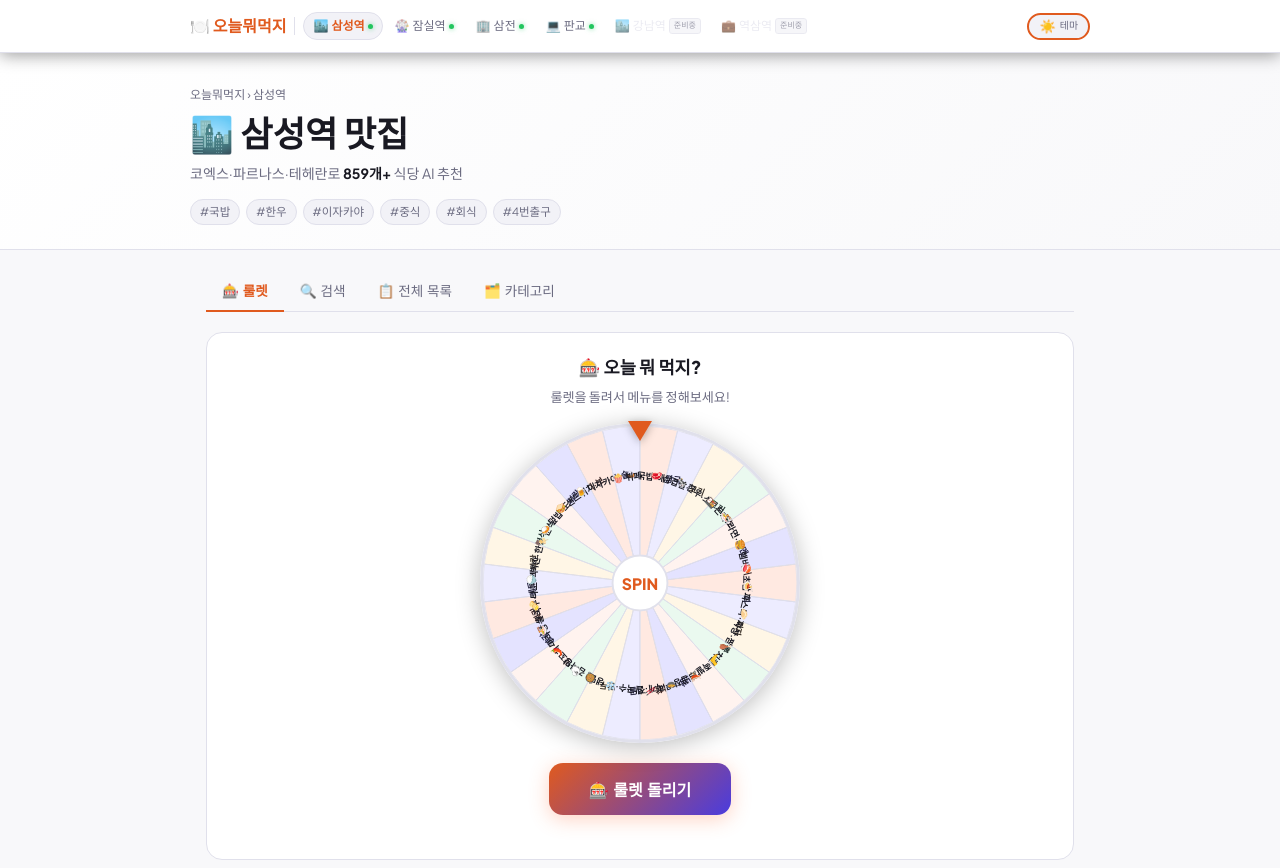
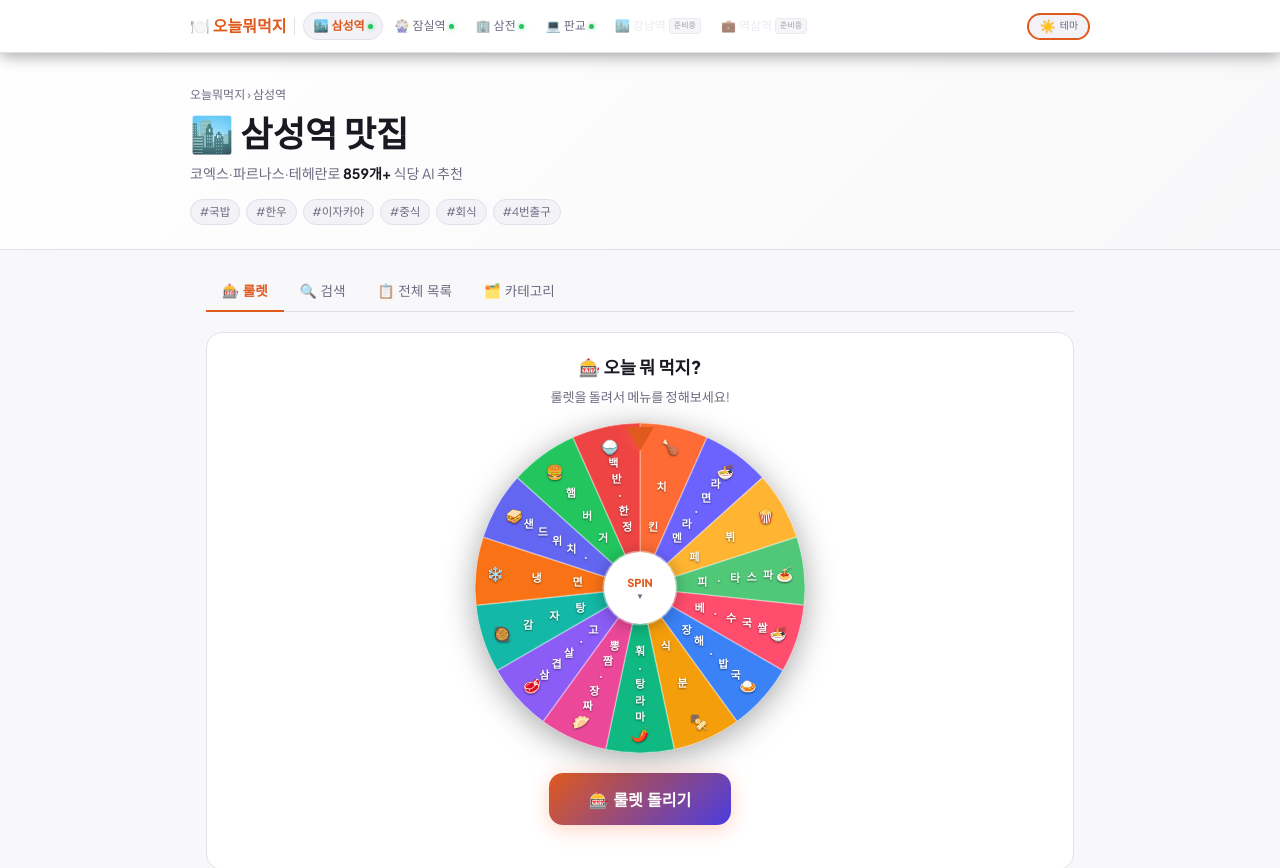
Before and after one commit to AILeeSeungHwan/dinnerRecommend, a Next.js app: page /dinner/samseong in a window 1280 px wide. Shown: the top 868 px of the page. Built offline with nearby package versions, Linux system fonts and the light colour scheme.

Commit message:
auto: claude 작업 완료 2026-03-23 19:50

```diff
--- a/pages/dinner/samseong/index.js
+++ b/pages/dinner/samseong/index.js
@@ -75,107 +75,134 @@ const ROULETTE_MENUS = [
   { emoji:'🍿', label:'뷔페',          pattern:/뷔페/ },
 ]
 
-// ── 메뉴 룰렛 탭 컴포넌트 (원형 휠) ─────────────────────────
+// ── 메뉴 룰렛 탭 컴포넌트 (원형 휠 — 15개 랜덤) ─────────────
+const WHEEL_COLORS = [
+  '#FF6B35','#6C63FF','#FFB432','#50C878','#FF4D6D','#3B82F6',
+  '#F59E0B','#10B981','#EC4899','#8B5CF6','#14B8A6','#F97316',
+  '#6366F1','#22C55E','#EF4444',
+]
+
 function MenuRouletteTab() {
   const [spinning, setSpinning] = useState(false)
   const [result, setResult] = useState(null)
   const [matchedRestaurants, setMatchedRestaurants] = useState([])
-  const [rotation, setRotation] = useState(0)
+  const [angleState, setAngleState] = useState(0)
+  const [activeMenus, setActiveMenus] = useState(() =>
+    [...ROULETTE_MENUS].sort(() => Math.random() - 0.5).slice(0, 15)
+  )
   const wheelRef = useRef(null)
-  const rafRef = useRef(null)
+  const timerRef = useRef(null)
 
   function getMatching(menu) {
     return restaurants.filter(r => menu.pattern.test(r.type))
   }
 
   function spin() {
+    // 매번 랜덤 15개 재선택
+    const shuffledMenus = [...ROULETTE_MENUS].sort(() => Math.random() - 0.5).slice(0, 15)
+    setActiveMenus(shuffledMenus)
     setResult(null)
     setMatchedRestaurants([])
     setSpinning(true)
 
-    const count = ROULETTE_MENUS.length
-    const picked = Math.floor(Math.random() * count)
-    // 각 슬라이스 각도
-    const sliceAngle = 360 / count
-    // 당첨 슬라이스 중앙 (12시 방향 = 0도 기준, 시계방향 회전)
-    const targetAngle = 360 - (picked * sliceAngle + sliceAngle / 2)
-    // 5~6바퀴 + 정확한 착지
-    const fullSpins = (5 + Math.random()) * 360
-    const finalRotation = rotation + fullSpins + targetAngle - (rotation % 360)
-
-    // CSS transition으로 8초 내 완료 (ease-out)
-    if (wheelRef.current) {
-      wheelRef.current.style.transition = 'transform 5s cubic-bezier(0.17, 0.67, 0.12, 0.99)'
-      wheelRef.current.style.transform = `rotate(${finalRotation}deg)`
-    }
-    setRotation(finalRotation)
-
-    // 5초 후 결과 표시 (transition과 동기화)
-    setTimeout(() => {
+    const N = 15
+    const picked = Math.floor(Math.random() * N)
+    const sliceAngle = 360 / N
+    // 당첨 슬라이스 중앙이 12시(상단) 화살표에 오도록
+    const targetStop = 360 - (picked * sliceAngle + sliceAngle / 2)
+    // 4~5바퀴 + 착지
+    const fullSpins = (4 + Math.random()) * 360
+    const prev = angleState % 360
+    const finalAngle = angleState + fullSpins + ((targetStop - prev + 360) % 360)
+
+    // transition 제거 → 즉시 적용 → transition 부여
+    requestAnimationFrame(() => {
+      if (!wheelRef.current) return
+      wheelRef.current.style.transition = 'none'
+      wheelRef.current.style.transform = `rotate(${angleState}deg)`
+      // force reflow
+      void wheelRef.current.offsetHeight
+      wheelRef.current.style.transition = 'transform 5s cubic-bezier(0.15, 0.60, 0.10, 1.00)'
+      wheelRef.current.style.transform = `rotate(${finalAngle}deg)`
+    })
+    setAngleState(finalAngle)
+
+    if (timerRef.current) clearTimeout(timerRef.current)
+    timerRef.current = setTimeout(() => {
       setSpinning(false)
-      const menu = ROULETTE_MENUS[picked]
+      const menu = shuffledMenus[picked]
       setResult(menu)
       const pool = getMatching(menu)
-      const shuffled = [...pool].sort(() => Math.random() - 0.5)
-      setMatchedRestaurants(shuffled.slice(0, Math.min(4, shuffled.length)))
-    }, 5200)
+      const s = [...pool].sort(() => Math.random() - 0.5)
+      setMatchedRestaurants(s.slice(0, Math.min(6, s.length)))
+    }, 5300)
   }
 
   function reshuffleRestaurants() {
     if (!result) return
     const pool = getMatching(result)
-    const shuffled = [...pool].sort(() => Math.random() - 0.5)
-    setMatchedRestaurants(shuffled.slice(0, Math.min(4, shuffled.length)))
+    const s = [...pool].sort(() => Math.random() - 0.5)
+    setMatchedRestaurants(s.slice(0, Math.min(6, s.length)))
   }
 
-  useEffect(() => { return () => { if (rafRef.current) cancelAnimationFrame(rafRef.current) } }, [])
-
-  const count = ROULETTE_MENUS.length
-  const sliceAngle = 360 / count
-  const WHEEL_SIZE = 320
-  const R = WHEEL_SIZE / 2
-
-  // SVG 원형 룰렛 생성
-  function renderWheel() {
-    const slices = ROULETTE_MENUS.map((menu, i) => {
-      const startAngle = i * sliceAngle - 90  // 12시 방향부터 시작
-      const endAngle = startAngle + sliceAngle
-      const startRad = (startAngle * Math.PI) / 180
-      const endRad = (endAngle * Math.PI) / 180
-      const x1 = R + R * Math.cos(startRad)
-      const y1 = R + R * Math.sin(startRad)
-      const x2 = R + R * Math.cos(endRad)
-      const y2 = R + R * Math.sin(endRad)
-      const largeArc = sliceAngle > 180 ? 1 : 0
-      const path = `M${R},${R} L${x1},${y1} A${R},${R} 0 ${largeArc} 1 ${x2},${y2} Z`
-
-      // 텍스트 위치 (슬라이스 중앙, 반지름 65% 지점)
-      const midAngle = ((startAngle + endAngle) / 2 * Math.PI) / 180
-      const textR = R * 0.68
-      const tx = R + textR * Math.cos(midAngle)
-      const ty = R + textR * Math.sin(midAngle)
-      const textAngle = (startAngle + endAngle) / 2 + 90
-
-      // 색상: 교차 배색
-      const colors = [
-        'rgba(255,107,53,.15)', 'rgba(108,99,255,.12)',
-        'rgba(255,180,50,.12)', 'rgba(80,200,120,.12)',
-        'rgba(255,107,53,.08)', 'rgba(108,99,255,.18)',
-      ]
-      const fill = colors[i % colors.length]
+  useEffect(() => { return () => { if (timerRef.current) clearTimeout(timerRef.current) } }, [])
+
+  const N = 15
+  const SIZE = 330
+  const R = SIZE / 2
+  const CENTER = R
+  const sliceAngle = 360 / N
+  const INNER_R = 36
+
+  function renderSlices() {
+    return activeMenus.map((menu, i) => {
+      const startDeg = i * sliceAngle - 90
+      const endDeg = startDeg + sliceAngle
+      const startRad = (startDeg * Math.PI) / 180
+      const endRad = (endDeg * Math.PI) / 180
+      const x1 = CENTER + R * Math.cos(startRad)
+      const y1 = CENTER + R * Math.sin(startRad)
+      const x2 = CENTER + R * Math.cos(endRad)
+      const y2 = CENTER + R * Math.sin(endRad)
+      const path = `M${CENTER},${CENTER} L${x1},${y1} A${R},${R} 0 0 1 ${x2},${y2} Z`
+      const color = WHEEL_COLORS[i % WHEEL_COLORS.length]
+
+      // 텍스트: 중심 방향으로 세로 나열 (방사형)
+      const midDeg = startDeg + sliceAngle / 2
+      const midRad = (midDeg * Math.PI) / 180
+      // 이모지는 바깥쪽, 글자는 안쪽으로
+      const label = menu.label.length > 5 ? menu.label.slice(0, 5) : menu.label
+      const chars = [menu.emoji, ...label.split('')]
+      const charCount = chars.length
+      // 바깥에서 안쪽으로 배치 (R*0.88 → R*0.38)
+      const outerPos = R * 0.88
+      const innerPos = R * 0.38
+      const step = charCount > 1 ? (outerPos - innerPos) / (charCount - 1) : 0
 
       return (
-        <g key={menu.label}>
-          <path d={path} fill={fill} stroke="var(--border)" strokeWidth="1" />
-          <text x={tx} y={ty} textAnchor="middle" dominantBaseline="central"
-            transform={`rotate(${textAngle}, ${tx}, ${ty})`}
-            style={{ fontSize: '9px', fontWeight: 700, fill: 'var(--text)', pointerEvents: 'none' }}>
-            {menu.emoji} {menu.label.length > 6 ? menu.label.slice(0, 6) : menu.label}
-          </text>
+        <g key={menu.label + i}>
+          <path d={path} fill={color} stroke="rgba(255,255,255,.3)" strokeWidth="1.5" />
+          {chars.map((ch, ci) => {
+            const dist = outerPos - step * ci
+            const cx = CENTER + dist * Math.cos(midRad)
+            const cy = CENTER + dist * Math.sin(midRad)
+            return (
+              <text key={ci} x={cx} y={cy}
+                textAnchor="middle" dominantBaseline="central"
+                style={{
+                  fontSize: ci === 0 ? '14px' : '11px',
+                  fontWeight: 800,
+                  fill: '#fff',
+                  pointerEvents: 'none',
+                  textShadow: '0 1px 2px rgba(0,0,0,.5)',
+                }}>
+                {ch}
+              </text>
+            )
+          })}
         </g>
       )
     })
-    return slices
   }
 
   return (
@@ -187,25 +214,26 @@ function MenuRouletteTab() {
 
       {/* 원형 룰렛 */}
       <div style={{ display:'flex', flexDirection:'column', alignItems:'center', marginBottom:20, position:'relative' }}>
-        {/* 화살표 (12시 방향 고정) */}
+        {/* 화살표 포인터 (12시 방향 고정) */}
         <div style={{
-          position:'absolute', top:-2, left:'50%', transform:'translateX(-50%)',
-          width:0, height:0,
-          borderLeft:'12px solid transparent', borderRight:'12px solid transparent',
-          borderTop:'20px solid var(--primary)',
-          zIndex:2, filter:'drop-shadow(0 2px 4px rgba(0,0,0,.3))',
+          position:'absolute', top:4, left:'50%', transform:'translateX(-50%)',
+          width:0, height:0, zIndex:3,
+          borderLeft:'14px solid transparent', borderRight:'14px solid transparent',
+          borderTop:'24px solid var(--primary)',
+          filter:'drop-shadow(0 2px 6px rgba(255,107,53,.5))',
         }} />
-        <div ref={wheelRef} style={{
-          width:WHEEL_SIZE, height:WHEEL_SIZE,
-          transition: spinning ? undefined : 'none',
-        }}>
-          <svg viewBox={`0 0 ${WHEEL_SIZE} ${WHEEL_SIZE}`} width={WHEEL_SIZE} height={WHEEL_SIZE}
-            style={{ borderRadius:'50%', boxShadow:'0 4px 24px rgba(0,0,0,.25)', border:'3px solid var(--border)' }}>
-            {renderWheel()}
-            {/* 중앙 원 */}
-            <circle cx={R} cy={R} r={28} fill="var(--surface)" stroke="var(--border)" strokeWidth="2" />
-            <text x={R} y={R} textAnchor="middle" dominantBaseline="central"
-              style={{ fontSize:'16px', fontWeight:900, fill:'var(--primary)' }}>SPIN</text>
+        {/* 회전하는 휠 */}
+        <div ref={wheelRef} style={{ width:SIZE, height:SIZE }}>
+          <svg viewBox={`0 0 ${SIZE} ${SIZE}`} width="100%" height="100%"
+            style={{ borderRadius:'50%', boxShadow:'0 6px 32px rgba(0,0,0,.35)', display:'block', maxWidth:SIZE }}>
+            {renderSlices()}
+            {/* 중앙 버튼 */}
+            <circle cx={CENTER} cy={CENTER} r={INNER_R} fill="var(--surface)" stroke="rgba(255,255,255,.4)" strokeWidth="3"
+              style={{ filter:'drop-shadow(0 2px 8px rgba(0,0,0,.3))' }} />
+            <text x={CENTER} y={CENTER - 6} textAnchor="middle" dominantBaseline="central"
+              style={{ fontSize:'11px', fontWeight:900, fill:'var(--primary)' }}>SPIN</text>
+            <text x={CENTER} y={CENTER + 8} textAnchor="middle" dominantBaseline="central"
+              style={{ fontSize:'8px', fontWeight:600, fill:'var(--muted)' }}>▼</text>
           </svg>
         </div>
       </div>
```
